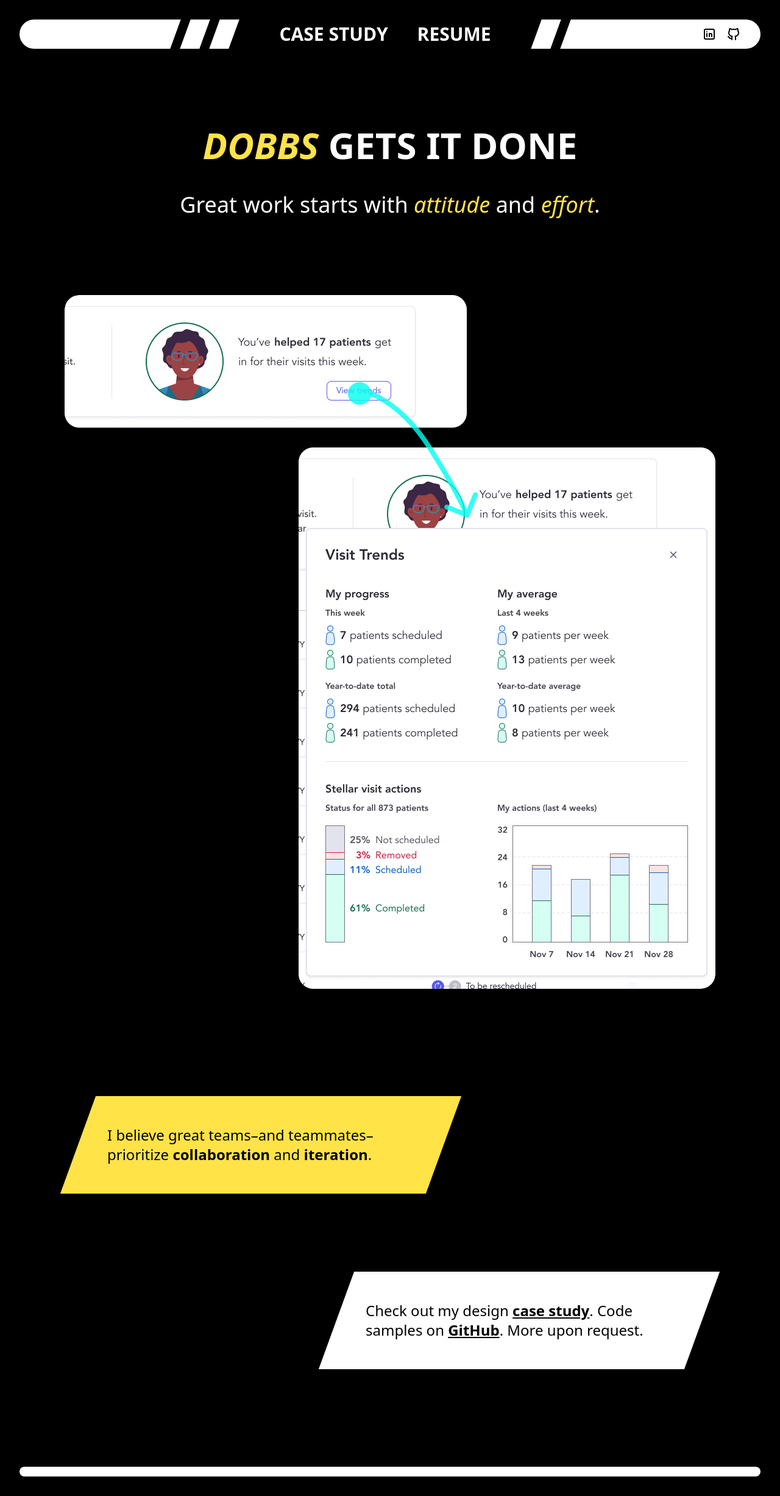
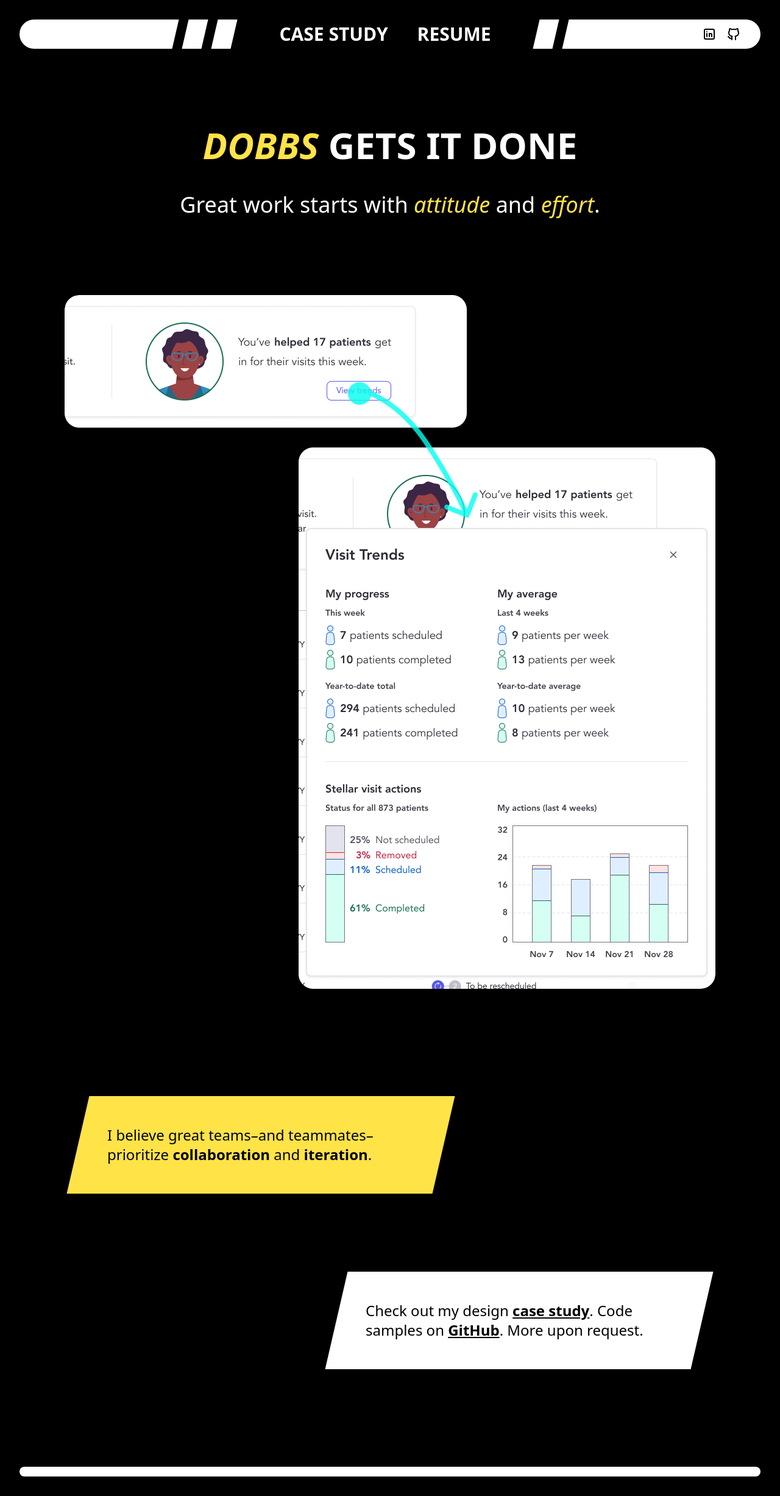
Before and after one commit to adobbs/portfolio, a Next.js app: page / in a window 1280 px wide. Shown: the whole page at 61% size. Built offline with nearby package versions, Linux system fonts and the light colour scheme.

Commit message:
Adjust skew to match Inter italics degree angle

```diff
--- a/app/design-case-study/page.tsx
+++ b/app/design-case-study/page.tsx
@@ -14,10 +14,10 @@ export default function DesignCaseStudy() {
             <nav className="flex justify-between items-center px-8 pt-8 bg-black">
                 <div className="flex gap-12">
                 <div className="relative hidden lg:flex items-center lg:w-[128px] xl:w-[224px] 2xl:w-[256px] h-12 rounded-l-full bg-white text-black
-                    after:absolute after:content-[''] after:w-16 after:h-12 after:top-0 lg:after:left-[96px] xl:after:left-[192px] 2xl:after:left-[224px] after:bg-white after:-skew-x-[20deg]">
+                    after:absolute after:content-[''] after:w-16 after:h-12 after:top-0 lg:after:left-[96px] xl:after:left-[192px] 2xl:after:left-[224px] after:bg-white after:-skew-x-[13deg]">
                 </div>
-                <div className="hidden xl:block w-8 h-12 bg-white -skew-x-[20deg]"></div>
-                <div className="hidden xl:block -ml-8 w-8 h-12 bg-white -skew-x-[20deg]"></div>
+                <div className="hidden xl:block w-8 h-12 bg-white -skew-x-[13deg]"></div>
+                <div className="hidden xl:block -ml-8 w-8 h-12 bg-white -skew-x-[13deg]"></div>
                 </div>
                 <div className="flex gap-12">
                 <Link className="text-2xl sm:text-3xl font-semibold text-white uppercase hover:text-[#ffe347] hover:cursor-pointer"
@@ -29,9 +29,9 @@ export default function DesignCaseStudy() {
                     href="/AndyDobbsResume.pdf" target="_blank">Resume</a>
                 </div>
                 <div className="flex gap-12">
-                <div className="hidden xl:block w-8 h-12 bg-white -skew-x-[20deg]"></div>
+                <div className="hidden xl:block w-8 h-12 bg-white -skew-x-[13deg]"></div>
                 <div className="relative hidden lg:flex justify-end items-center gap-4 lg:w-[192px] xl:w-[288px] 2xl:w-[320px] h-12 rounded-r-full bg-white text-black
-                    before:absolute before:content-[''] before:w-16 before:h-12 lg:before:right-[160px] xl:before:right-[256px] 2xl:before:right-[288px] before:bg-white before:-skew-x-[20deg]">
+                    before:absolute before:content-[''] before:w-16 before:h-12 lg:before:right-[160px] xl:before:right-[256px] 2xl:before:right-[288px] before:bg-white before:-skew-x-[13deg]">
                     <a href="https://www.linkedin.com/in/dobbs/" target="_blank" className="hover:text-[#ffe347] hover:cursor-pointer">
                         <svg xmlns="http://www.w3.org/2000/svg" width="24" height="24" viewBox="0 0 24 24" stroke-width="2" stroke="currentColor" fill="none" stroke-linecap="round" stroke-linejoin="round">
                         <path stroke="none" d="M0 0h24v24H0z" fill="none"></path>
--- a/app/page.tsx
+++ b/app/page.tsx
@@ -19,10 +19,10 @@ export default function Home() {
       <nav className="flex justify-between items-center px-8 pt-8 bg-black">
         <div className="flex gap-12">
           <div className="relative hidden lg:flex items-center lg:w-[128px] xl:w-[224px] 2xl:w-[256px] h-12 rounded-l-full bg-white text-black
-              after:absolute after:content-[''] after:w-16 after:h-12 after:top-0 lg:after:left-[96px] xl:after:left-[192px] 2xl:after:left-[224px] after:bg-white after:-skew-x-[20deg]">
+              after:absolute after:content-[''] after:w-16 after:h-12 after:top-0 lg:after:left-[96px] xl:after:left-[192px] 2xl:after:left-[224px] after:bg-white after:-skew-x-[13deg]">
           </div>
-          <div className="hidden xl:block w-8 h-12 bg-white -skew-x-[20deg]"></div>
-          <div className="hidden xl:block -ml-8 w-8 h-12 bg-white -skew-x-[20deg]"></div>
+          <div className="hidden xl:block w-8 h-12 bg-white -skew-x-[13deg]"></div>
+          <div className="hidden xl:block -ml-8 w-8 h-12 bg-white -skew-x-[13deg]"></div>
         </div>
         <div className="flex gap-12">
           <Link className="text-2xl sm:text-3xl font-semibold text-white uppercase hover:text-[#ffe347] hover:cursor-pointer"
@@ -34,9 +34,9 @@ export default function Home() {
             href="/AndyDobbsResume.pdf" target="_blank">Resume</a>
         </div>
         <div className="flex gap-12">
-          <div className="hidden xl:block w-8 h-12 bg-white -skew-x-[20deg]"></div>
+          <div className="hidden xl:block w-8 h-12 bg-white -skew-x-[13deg]"></div>
           <div className="relative hidden lg:flex justify-end items-center gap-4 lg:w-[192px] xl:w-[288px] 2xl:w-[320px] h-12 rounded-r-full bg-white text-black
-            before:absolute before:content-[''] before:w-16 before:h-12 lg:before:right-[160px] xl:before:right-[256px] 2xl:before:right-[288px] before:bg-white before:-skew-x-[20deg]">
+            before:absolute before:content-[''] before:w-16 before:h-12 lg:before:right-[160px] xl:before:right-[256px] 2xl:before:right-[288px] before:bg-white before:-skew-x-[13deg]">
               <a href="https://www.linkedin.com/in/dobbs/" target="_blank" className="hover:text-[#ffe347] hover:cursor-pointer">
                 <svg xmlns="http://www.w3.org/2000/svg" width="24" height="24" viewBox="0 0 24 24" stroke-width="2" stroke="currentColor" fill="none" stroke-linecap="round" stroke-linejoin="round">
                   <path stroke="none" d="M0 0h24v24H0z" fill="none"></path>
@@ -73,11 +73,11 @@ export default function Home() {
           unoptimized
         />
       </div>
-      <div className="relative w-4/5 md:w-[600px] p-8 sm:p-12 -skew-x-[20deg] mt-[128px] ml-auto lg:ml-[128px] mr-auto bg-[#ffe347]">
-        <p className="m-0 text-lg sm:text-xl md:text-2xl font-medium skew-x-[20deg] text-black">I believe great teams&ndash;and teammates&ndash;prioritize <strong className="font-extrabold">collaboration</strong> and <strong className="font-extrabold">iteration</strong>.</p>
+      <div className="relative w-4/5 md:w-[600px] p-8 sm:p-12 -skew-x-[13deg] mt-[128px] ml-auto lg:ml-[128px] mr-auto bg-[#ffe347]">
+        <p className="m-0 text-lg sm:text-xl md:text-2xl font-medium skew-x-[13deg] text-black">I believe great teams&ndash;and teammates&ndash;prioritize <strong className="font-extrabold">collaboration</strong> and <strong className="font-extrabold">iteration</strong>.</p>
       </div>
-      <div className="relative w-4/5 md:w-[600px] p-8 sm:p-12 -skew-x-[20deg] mt-[128px] mr-auto lg:mr-[128px] ml-auto bg-white">
-        <p className="m-0 text-lg sm:text-xl md:text-2xl font-medium skew-x-[20deg] text-black">Check out my design <Link href="/design-case-study" className="underline font-extrabold hover:text-[#ffe347]">case study</Link>. Code samples on <a className="underline font-extrabold hover:text-[#ffe347]" href="https://github.com/adobbs" target="_blank">GitHub</a>. More upon request.</p>
+      <div className="relative w-4/5 md:w-[600px] p-8 sm:p-12 -skew-x-[13deg] mt-[128px] mr-auto lg:mr-[128px] ml-auto bg-white">
+        <p className="m-0 text-lg sm:text-xl md:text-2xl font-medium skew-x-[13deg] text-black">Check out my design <Link href="/design-case-study" className="underline font-extrabold hover:text-[#ffe347]">case study</Link>. Code samples on <a className="underline font-extrabold hover:text-[#ffe347]" href="https://github.com/adobbs" target="_blank">GitHub</a>. More upon request.</p>
       </div>
       <div className="flex h-4 mt-40 ml-8 mr-8 mb-8 rounded-full bg-white"></div>
     </>
```
